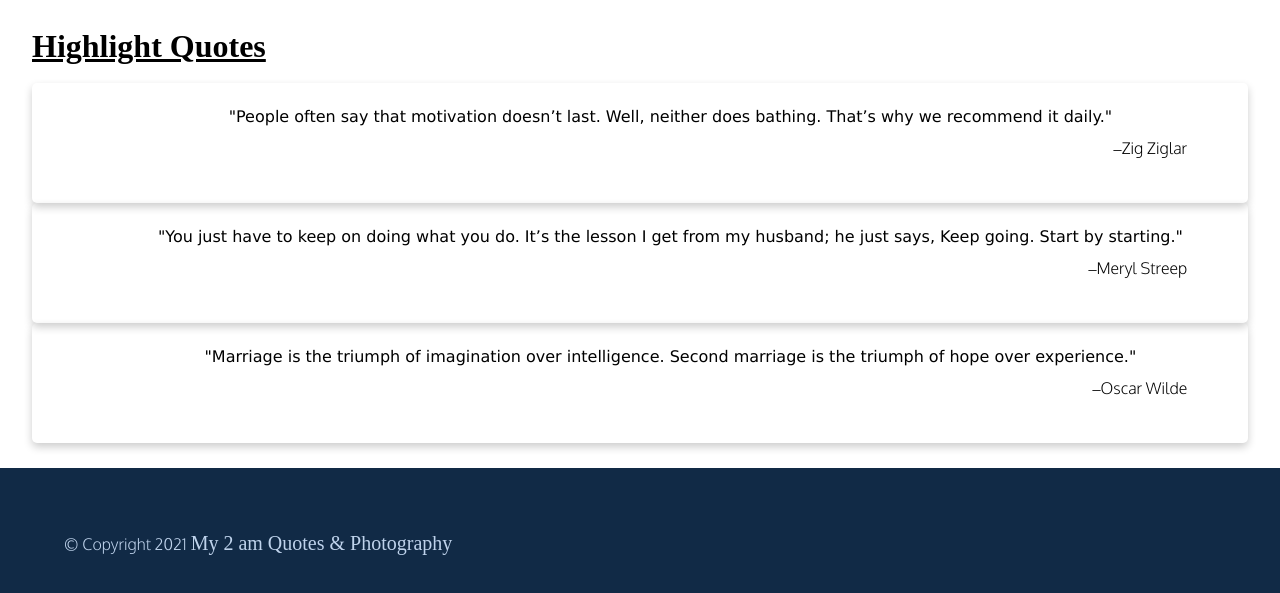
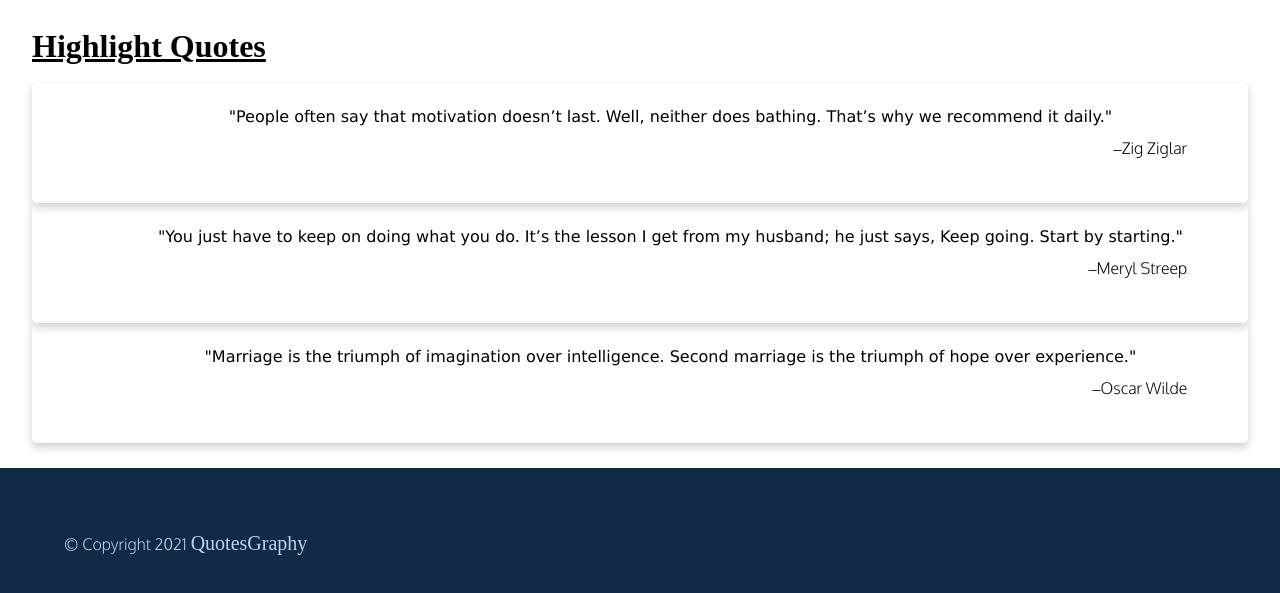
Before and after one commit to dsakariya/Web-Project, a plain HTML site: page Index.html in a window 1280 px wide. Shown: the part 819-1412 px from the top of the page. Drawn offline with Linux system fonts and the light colour scheme; a web font is replaced by a local one.

Commit message:
commit denish

```diff
--- a/Index.html
+++ b/Index.html
@@ -109,7 +109,7 @@
     </main>
     <footer>
         <p class="p">&copy Copyright 2021</p>
-        <p class="name">My 2 am Quotes & Photography</p>
+        <p class="name">QuotesGraphy</p>
 
 
     </footer>
```
Also changed, not shown: contactus.html (+1 -1 lines), photography.html (+1 -1 lines), quotes.html (+1 -1 lines), image-credit.txt (added), ~$age-credit.txt (added), 4 other files.
